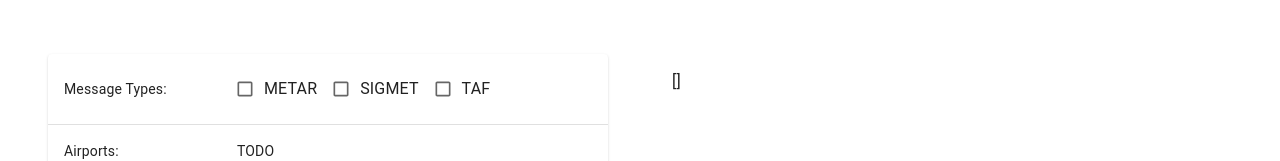
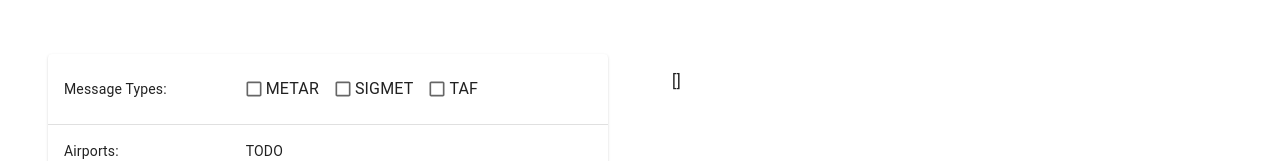
Before and after one commit to Kuchto47/ibl-weather-aviation, a React (Vite) app: page / in a window 1280 px wide. Shown: the part 287-448 px from the top of the page. Built offline with nearby package versions, Linux system fonts and the light colour scheme.

Commit message:
make checkboxes with labels more pleasing

```diff
--- a/src/app/weather_briefing/components/Checkboxes.tsx
+++ b/src/app/weather_briefing/components/Checkboxes.tsx
@@ -1,10 +1,24 @@
-import { Checkbox, FormControl, FormControlLabel, FormGroup, FormHelperText, FormLabel } from "@mui/material";
-import { useState } from "react";
+import {
+    Checkbox,
+    FormControl,
+    FormControlLabel,
+    FormGroup
+} from '@mui/material';
+import { useState } from 'react';
+import { createUseStyles } from 'react-jss';
+
+const useStyles = createUseStyles({
+    checkbox: {
+        marginRight: '-7px'
+    }
+});
 
 export const Checkboxes = () => {
     const [metarChecked, setMetarChecked] = useState(false);
     const [sigmetChecked, setSigmetChecked] = useState(false);
     const [tafChecked, setTafChecked] = useState(false);
+
+    const styles = useStyles();
 
     const toggleMetar = (event: React.ChangeEvent<HTMLInputElement>) => {
         setMetarChecked(event.target.checked);
@@ -30,6 +44,7 @@ export const Checkboxes = () => {
                             checked={metarChecked}
                             onChange={toggleMetar}
                             size="small"
+                            className={styles.checkbox}
                         />
                     }
                     label="METAR"
@@ -40,17 +55,23 @@ export const Checkboxes = () => {
                             checked={sigmetChecked}
                             onChange={toggleSigmet}
                             size="small"
+                            className={styles.checkbox}
                         />
                     }
                     label="SIGMET"
                 />
                 <FormControlLabel
                     control={
-                        <Checkbox checked={tafChecked} onChange={toggleTaf} size="small" />
+                        <Checkbox
+                            checked={tafChecked}
+                            onChange={toggleTaf}
+                            size="small"
+                            className={styles.checkbox}
+                        />
                     }
                     label="TAF"
                 />
             </FormGroup>
         </FormControl>
     );
-}
+};
```
